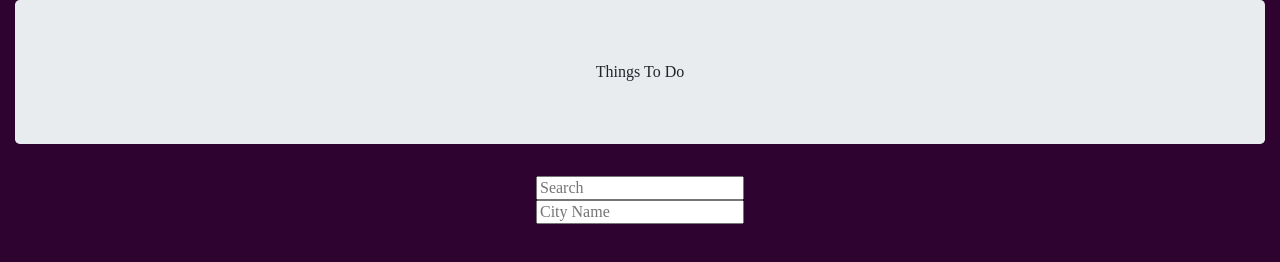
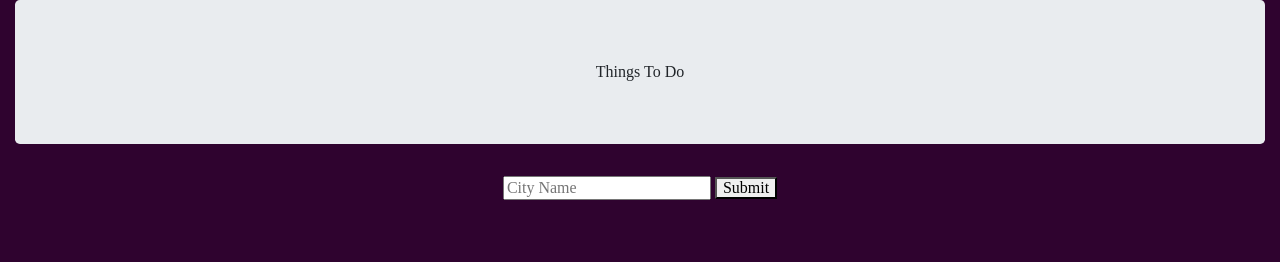
Before and after one commit to marcldo/bootcampProject1, a plain HTML site: page index.html in a window 1280 px wide. Drawn offline with nearby package versions, Linux system fonts and the light colour scheme.

Commit message:
Submit Button

```diff
--- a/index.html
+++ b/index.html
@@ -22,7 +22,7 @@
 </div>
 
 <!--Search and Dropdown list Bar-->
-<div class="conatiner">
+<!----div class="conatiner">
     <div class="row">
         <div class="col-md-12 text-center">
             <input type="text" id="topicList" placeholder="Search" list="topics">
@@ -33,21 +33,20 @@
                 <option value="Sports">
             </datalist>
             <div class="input-group-btn">
-            </div>
+            </div>-->
 
 <!--Cities Name Search-->
             <div class="col-md-12 text-center">
-                <input type="text" id="topicList" placeholder="City Name" list="city">
-                <datalist id="city">
+                <input type="text" id="cities" placeholder="City Name">
+                <!----datalist id="city">
                     <option value="United State">
                     <option value="Canada">
-                </datalist>
-                <div class="input-group-btn">
+                    </datalist>
+                <div class="input-group-btn"-->
 
 
+                    <button id = "submit">Submit</button>
                 </div>
-            </div>
-
 
 
 
```
